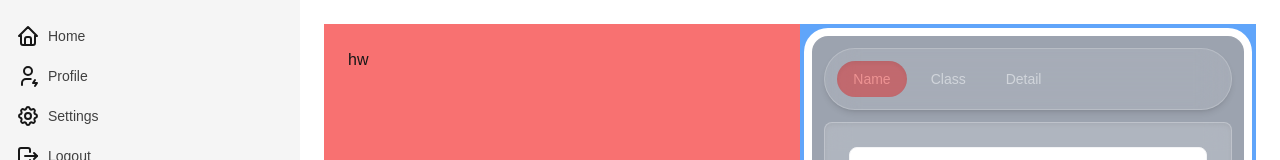
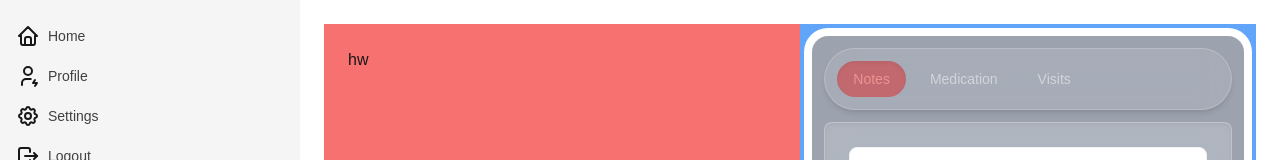
Before and after one commit to Daniel-Shunom/NoteMD, a Next.js app in the folder dr-version/: page /home in a window 1280 px wide. Shown: the top 160 px of the page. Built offline with nearby package versions, Linux system fonts and the light colour scheme.

Commit message:
renamed tabs

```diff
--- a/dr-version/src/components/child/tab-options.tsx
+++ b/dr-version/src/components/child/tab-options.tsx
@@ -6,8 +6,8 @@ import _Calendar from '../ui/calendar';
 const ExampleUsage: React.FC = () => {
   const tabs: Tab[] = [
     {
-      id: 'name',
-      label: 'Name',
+      id: 'notes',
+      label: 'Notes',
       content: (
         <div className="flex-1 p-2 sm:p-4 bg-white rounded-lg shadow-sm border border-gray-100 flex items-end">
           <div className="w-full flex items-center justify-center text-gray-500 overflow-auto">
@@ -17,8 +17,8 @@ const ExampleUsage: React.FC = () => {
       ),
     },
     {
-      id: 'class',
-      label: 'Class',
+      id: 'meds',
+      label: 'Medication',
       content: (
         <div className="flex-1 p-4 sm:p-6 bg-white rounded-lg shadow-sm border border-gray-100 flex items-end">
           <div className="w-full flex items-center justify-center text-gray-500">
@@ -28,8 +28,8 @@ const ExampleUsage: React.FC = () => {
       ),
     },
     {
-      id: 'detail',
-      label: 'Detail',
+      id: 'visits',
+      label: 'Visits',
       content: (
         <div className="flex-1 p-4 sm:p-6 bg-white rounded-lg shadow-sm border border-gray-100 flex items-end">
           <div className="w-full flex items-center justify-center text-gray-500">
@@ -41,7 +41,7 @@ const ExampleUsage: React.FC = () => {
   ];
 
   // Example of controlled Tabs
-  const [activeTab, setActiveTab] = useState<string>('name');
+  const [activeTab, setActiveTab] = useState<string>('notes');
 
   return (
     <div className="w-full h-full flex flex-col">
```
